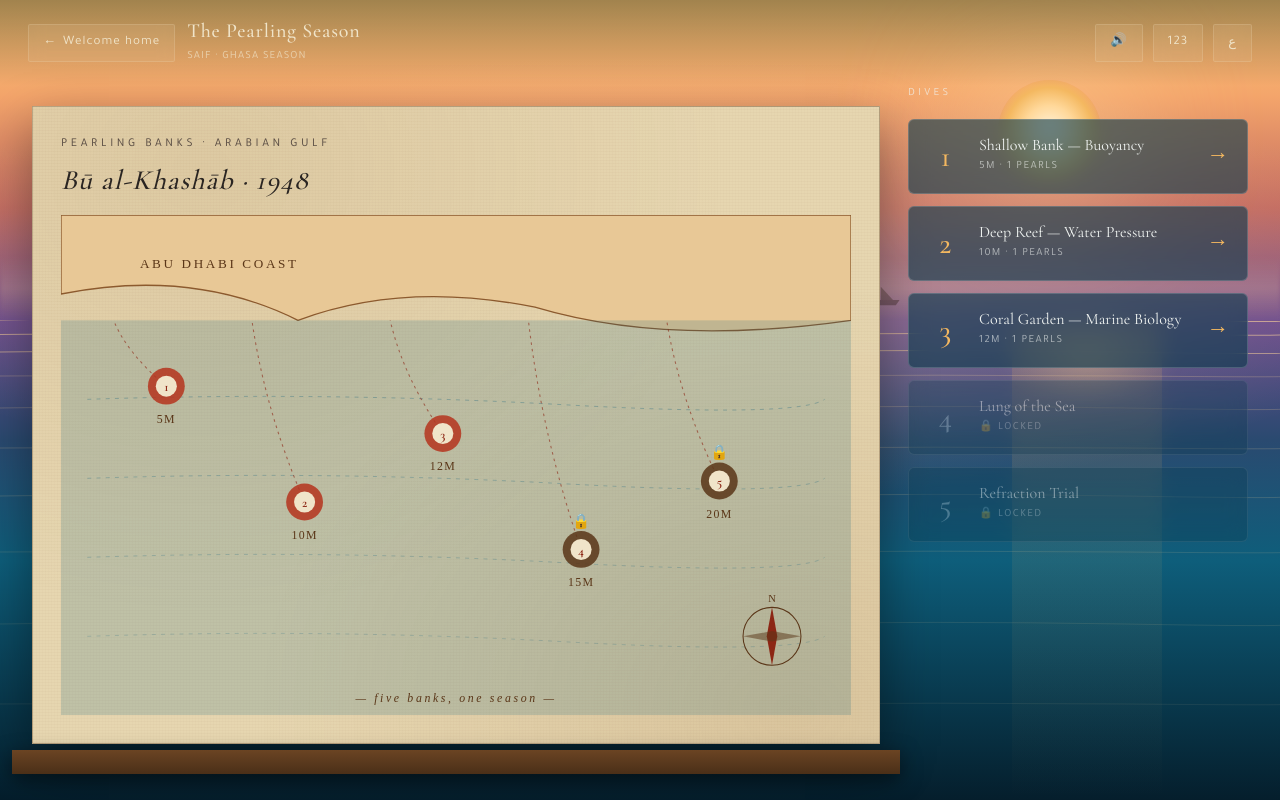
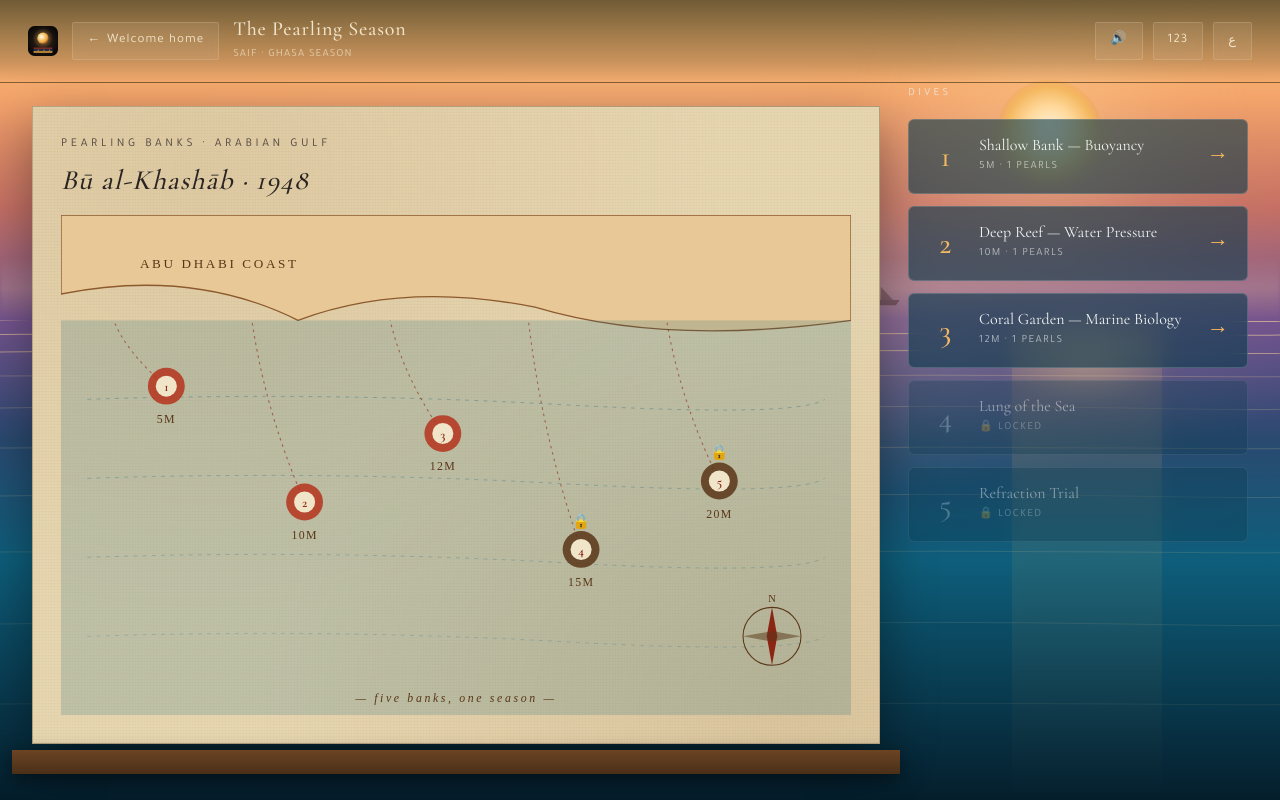
Before and after one commit to Onesignature/pearl-and-loom, a Next.js app: page /sea in a window 1280 px wide. Built offline with nearby package versions, Linux system fonts and the light colour scheme.

Commit message:
refactor TopChrome component styles for improved layout and aesthetics

```diff
--- a/components/layout/TopChrome.tsx
+++ b/components/layout/TopChrome.tsx
@@ -36,16 +36,27 @@ export function TopChrome({
         display: "flex",
         alignItems: "center",
         justifyContent: "space-between",
-        padding: "20px 28px",
-        gap: 12,
+        padding: "18px 28px",
+        gap: 14,
         zIndex: 50,
         background: transparent
           ? "transparent"
-          : "linear-gradient(to bottom, rgba(0,0,0,0.35), transparent)",
+          : "linear-gradient(to bottom, rgba(0,0,0,0.55) 0%, rgba(0,0,0,0.18) 75%, transparent 100%)",
+        borderBottom: transparent ? "none" : "1px solid rgba(232,163,61,0.18)",
         pointerEvents: "none",
       }}
     >
-      <div style={{ display: "flex", gap: 12, alignItems: "center", pointerEvents: "auto", minWidth: 0 }}>
+      <div style={{ display: "flex", gap: 14, alignItems: "center", pointerEvents: "auto", minWidth: 0 }}>
+        {/* Brand mark — small favicon ties inner pages back to the home identity */}
+        {/* eslint-disable-next-line @next/next/no-img-element */}
+        <img
+          src="/favicon.svg"
+          alt=""
+          width={30}
+          height={30}
+          className="chrome-brand-mark"
+          aria-hidden
+        />
         {(onBack || onHome) && (
           <button onClick={onBack || onHome} className="chrome-btn chrome-back">
             <span style={{ display: "inline-block", transform: dir === "rtl" ? "scaleX(-1)" : "none" }}>
```
